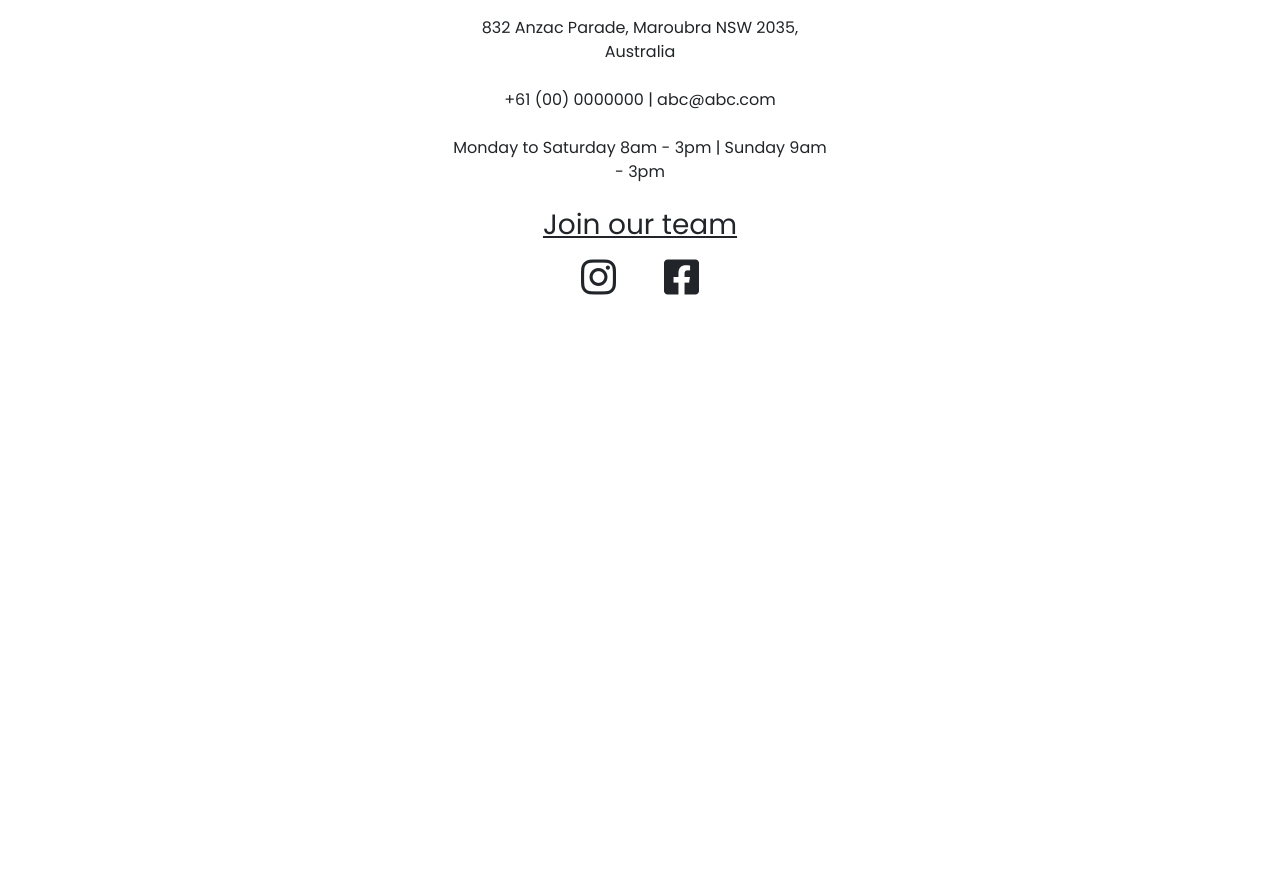
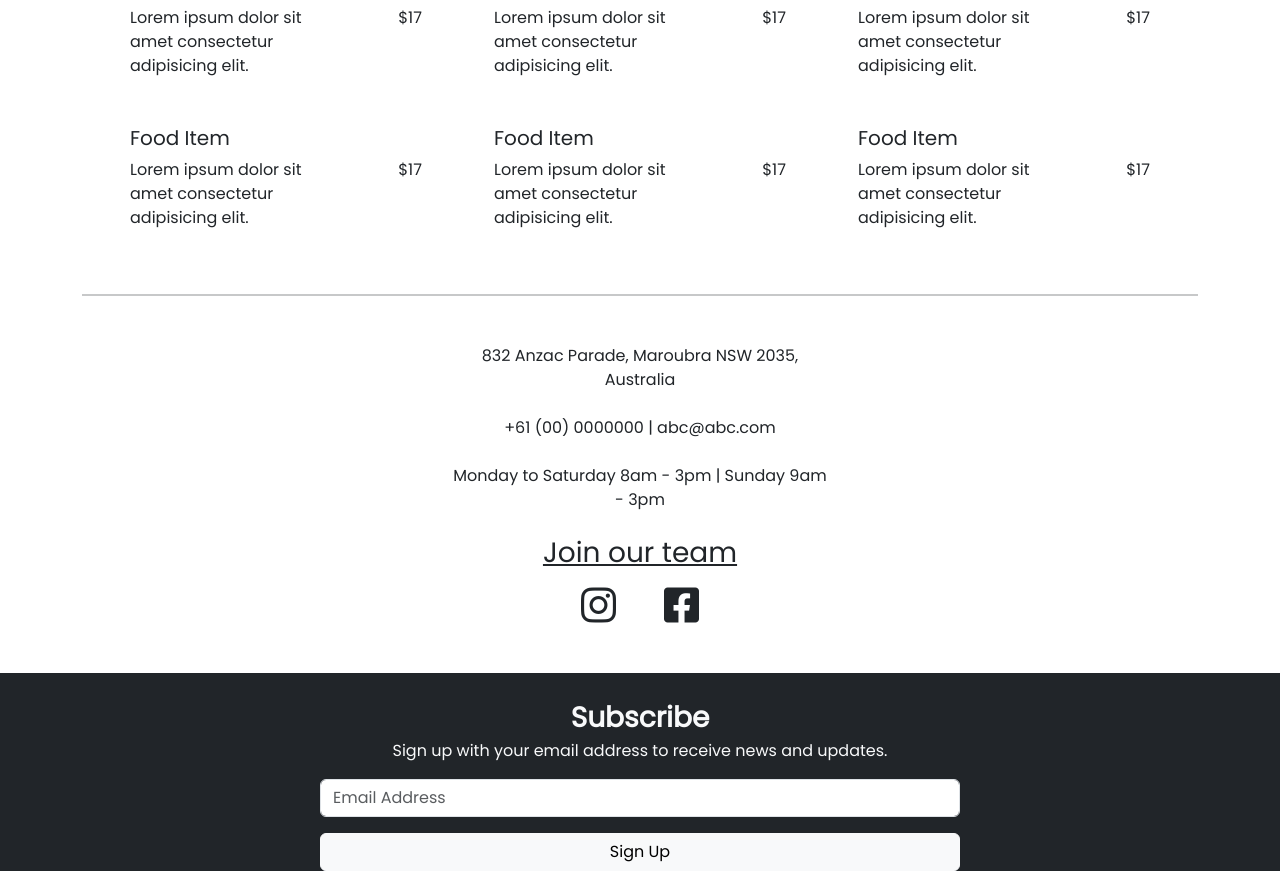
Before and after one commit to GauravShreenet/CafeApp, a React (Create React App) app: page / in a window 1280 px wide. Shown: the part 2680-3551 px from the top of the page. Before the commit the page ends 2977 px from the top, so only its background shows below. Built offline with nearby package versions, Linux system fonts and the light colour scheme.

Commit message:
added footer

```diff
--- a/src/Component/Footer.js
+++ b/src/Component/Footer.js
@@ -1,9 +1,25 @@
 import React from 'react'
+import { Col, Row } from 'react-bootstrap'
 
 export const Footer = () => {
     return (
-        <div>
-
+        <div className='bg-dark text-light text-center mt-5'>
+            <div className='fs-3 fw-bold pt-4'>Subscribe</div>
+            <div>Sign up with your email address to receive news and updates.</div>
+            <div className='d-flex justify-content-center mt-3'>
+                <form style={{width: '50%'}}>
+                    <Row>
+                        <Col xxl={10}>
+                            <div className="mb-3">
+                                <input type="email" className="form-control" id="exampleInputEmail1" aria-describedby="emailHelp" placeholder='Email Address'/>
+                            </div>
+                        </Col>
+                        <Col className='d-grid'>
+                            <button type="submit" className="btn btn-light">Sign Up</button>
+                        </Col>
+                    </Row>
+                </form>
+            </div>
         </div>
 
     )
--- a/src/Component/ItemPrices.js
+++ b/src/Component/ItemPrices.js
@@ -3,6 +3,16 @@ import { Col, Container, Row } from 'react-bootstrap'
 import { MenuList } from './MenuList'
 
 const menuItems = [
+    {
+        title: "Food Item",
+        desc: "Lorem ipsum dolor sit amet consectetur adipisicing elit.",
+        price: '$17'
+    },
+    {
+        title: "Food Item",
+        desc: "Lorem ipsum dolor sit amet consectetur adipisicing elit.",
+        price: '$17'
+    },
     {
         title: "Food Item",
         desc: "Lorem ipsum dolor sit amet consectetur adipisicing elit.",
--- a/src/Pages/Home.js
+++ b/src/Pages/Home.js
@@ -10,7 +10,7 @@ const Home = () => {
             <Hero />
             <Story />
             <ItemPrices />
-            <div className='d-flex justify-content-center'>
+            <div className='d-flex justify-content-center mt-5'>
                 <div className='text-center' style={{ width: '30%' }}>
                     832 Anzac Parade, Maroubra NSW 2035, Australia<br /><br />
                     +61 (00) 0000000 | abc@abc.com<br /><br />
```
